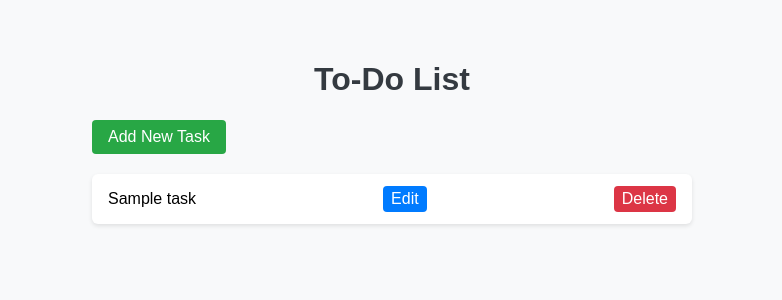
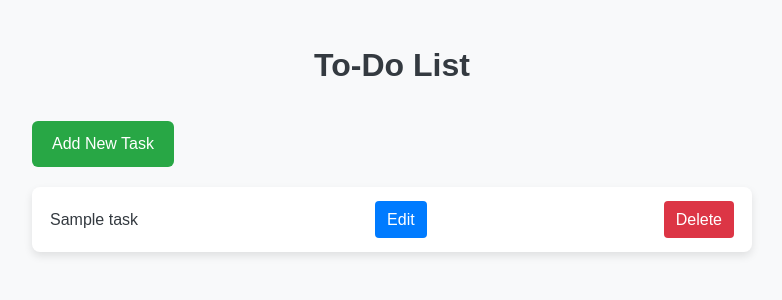
Before and after one commit to 1Sayze3/Todo-list, a Django app: page / in a window 1280 px wide. Shown: the top 300 px of the page, without its empty margins (248-1030 px from the left). Run offline with Django 5.2, Linux system fonts and the light colour scheme; tables that the repository leaves empty hold one stand-in row (values such as "Sample post").

Commit message:
Update styles.css

```diff
--- a/todo_app/static/todo_app/styles.css
+++ b/todo_app/static/todo_app/styles.css
@@ -1,55 +1,123 @@
+/* Basic reset and global styles */
+* {
+    margin: 0;
+    padding: 0;
+    box-sizing: border-box;
+}
+
 body {
     font-family: Arial, sans-serif;
     background-color: #f8f9fa;
     padding: 40px;
-    max-width: 600px;
+    max-width: 800px;
     margin: auto;
+    color: #343a40;
+    line-height: 1.6;
 }
 
+/* Header */
 h1 {
     text-align: center;
     color: #343a40;
+    font-size: 2rem;
+    margin-bottom: 30px;
 }
 
+/* Add Button */
 .add-button {
     display: inline-block;
     margin-bottom: 20px;
-    padding: 8px 16px;
+    padding: 10px 20px;
     background-color: #28a745;
     color: white;
     text-decoration: none;
-    border-radius: 4px;
+    border-radius: 6px;
+    font-size: 1rem;
+    transition: background-color 0.3s ease, transform 0.3s ease;
 }
 
+.add-button:hover {
+    background-color: #218838;
+    transform: translateY(-2px);
+}
+
+/* Task List */
 .task-list {
     display: flex;
     flex-direction: column;
-    gap: 10px;
+    gap: 15px;
 }
 
+/* Individual Task Styling */
 .task {
     background-color: #ffffff;
-    padding: 12px 16px;
-    border-radius: 6px;
-    box-shadow: 0 2px 4px rgba(0,0,0,0.1);
+    padding: 14px 18px;
+    border-radius: 8px;
+    box-shadow: 0 4px 8px rgba(0, 0, 0, 0.1);
     display: flex;
     justify-content: space-between;
     align-items: center;
+    transition: background-color 0.3s ease;
 }
 
-.task a {
-    margin-left: 10px;
-    text-decoration: none;
-    padding: 4px 8px;
-    border-radius: 4px;
+.task:hover {
+    background-color: #f1f3f5;
 }
 
+/* Task Links (Edit/Delete) */
+.task a {
+    margin-left: 12px;
+    text-decoration: none;
+    padding: 6px 12px;
+    border-radius: 4px;
+    font-size: 1rem;
+    transition: background-color 0.3s ease, transform 0.3s ease;
+}
+
+/* Edit Button */
 .edit-button {
     background-color: #007bff;
     color: white;
+    border-radius: 6px;
 }
 
+.edit-button:hover {
+    background-color: #0056b3;
+    transform: translateY(-2px);
+}
+
+/* Delete Button */
 .delete-button {
     background-color: #dc3545;
     color: white;
+    border-radius: 6px;
 }
+
+.delete-button:hover {
+    background-color: #c82333;
+    transform: translateY(-2px);
+}
+
+/* Media Query for Mobile */
+@media (max-width: 600px) {
+    body {
+        padding: 20px;
+    }
+
+    h1 {
+        font-size: 1.8rem;
+    }
+
+    .add-button {
+        padding: 8px 16px;
+        font-size: 0.9rem;
+    }
+
+    .task {
+        padding: 12px 16px;
+    }
+
+    .task a {
+        padding: 4px 8px;
+    }
+}
```
